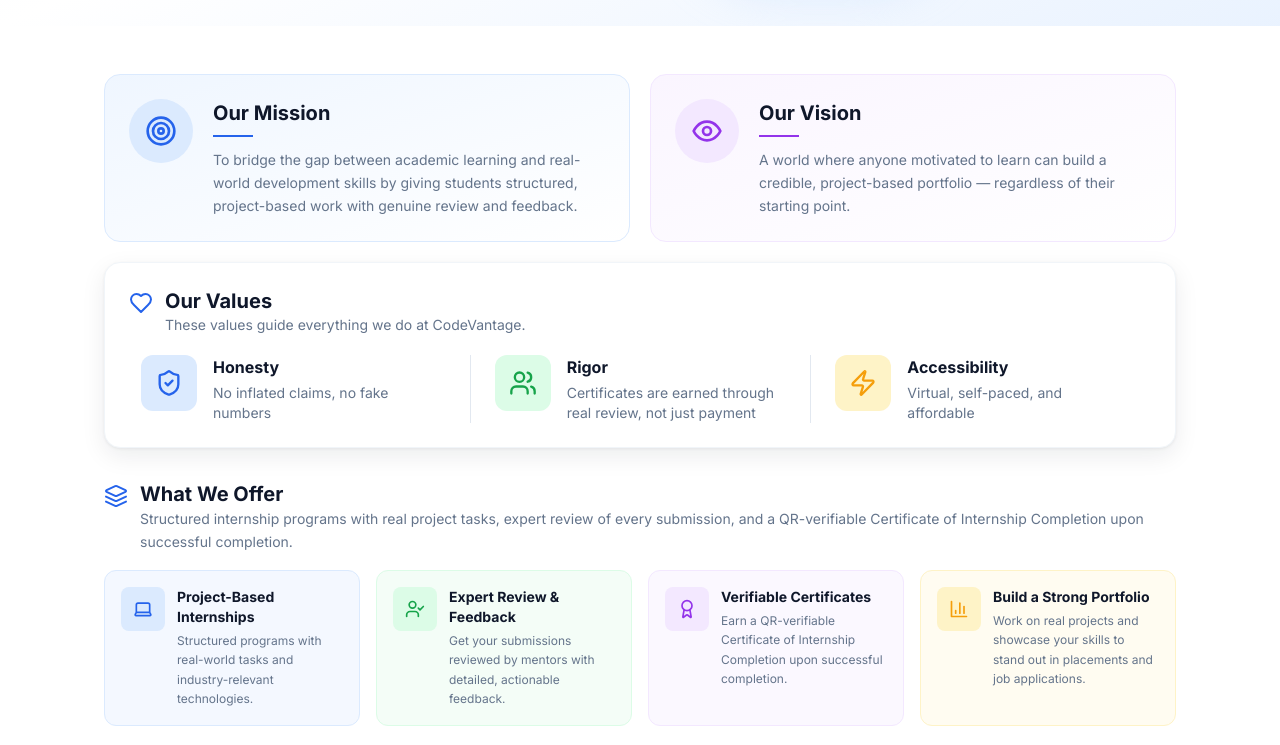
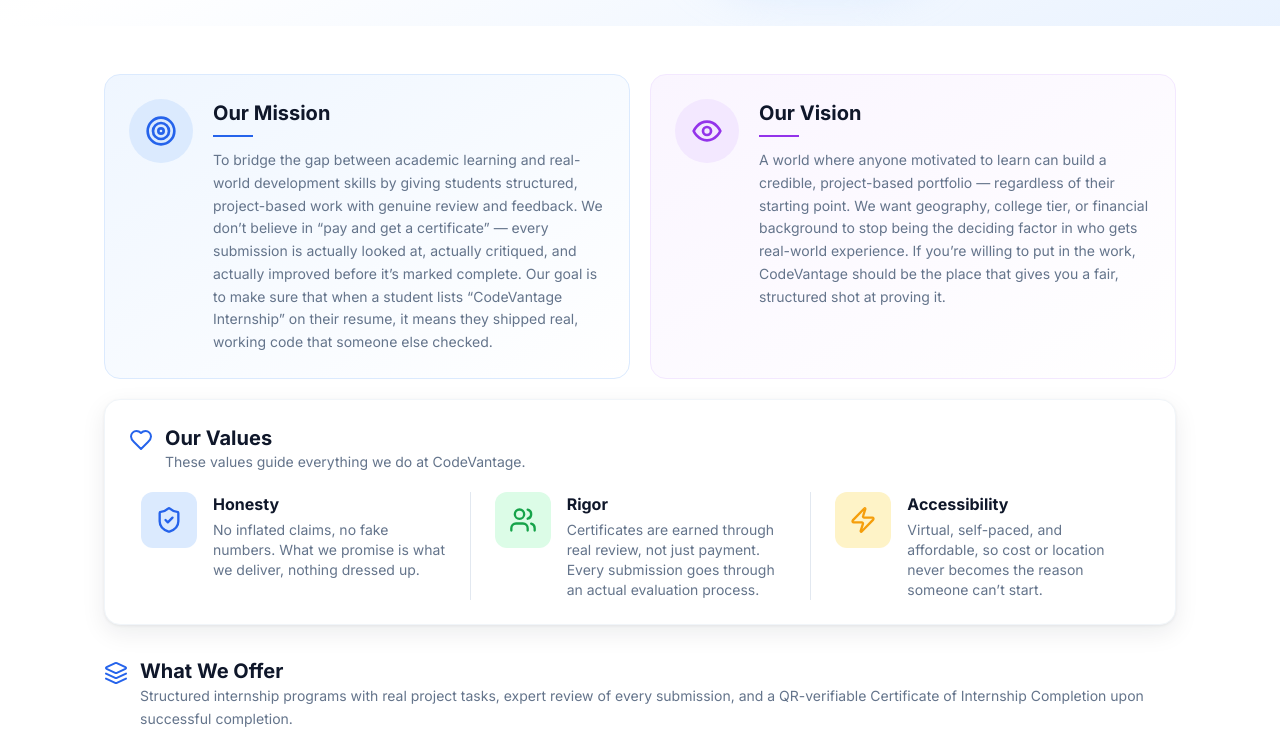
Before and after one commit to amitmaurya7084/CodeVantage, a React (Vite) app in the folder client/: page /about in a window 1280 px wide. Shown: the part 593-1338 px from the top of the page. Built offline with nearby package versions, Linux system fonts and the light colour scheme; no server answers.

Commit message:
Update About.jsx

```diff
--- a/client/src/pages/About.jsx
+++ b/client/src/pages/About.jsx
@@ -26,16 +26,16 @@
 
 const DEFAULTS = {
   "about.mission": {
-    text: "To bridge the gap between academic learning and real-world development skills by giving students structured, project-based work with genuine review and feedback.",
+    text: "To bridge the gap between academic learning and real-world development skills by giving students structured, project-based work with genuine review and feedback. We don’t believe in “pay and get a certificate” — every submission is actually looked at, actually critiqued, and actually improved before it’s marked complete. Our goal is to make sure that when a student lists “CodeVantage Internship” on their resume, it means they shipped real, working code that someone else checked.",
   },
   "about.vision": {
-    text: "A world where anyone motivated to learn can build a credible, project-based portfolio — regardless of their starting point.",
+    text: "A world where anyone motivated to learn can build a credible, project-based portfolio — regardless of their starting point. We want geography, college tier, or financial background to stop being the deciding factor in who gets real-world experience. If you’re willing to put in the work, CodeVantage should be the place that gives you a fair, structured shot at proving it.",
   },
   "about.values": {
     items: [
-      "Honesty — no inflated claims, no fake numbers",
-      "Rigor — certificates are earned through real review, not just payment",
-      "Accessibility — virtual, self-paced, and affordable",
+      "Honesty — No inflated claims, no fake numbers. What we promise is what we deliver, nothing dressed up.",
+      "Rigor — Certificates are earned through real review, not just payment. Every submission goes through an actual evaluation process.",
+      "Accessibility — Virtual, self-paced, and affordable, so cost or location never becomes the reason someone can’t start.",
     ],
   },
   "about.whatWeOffer": {
```
